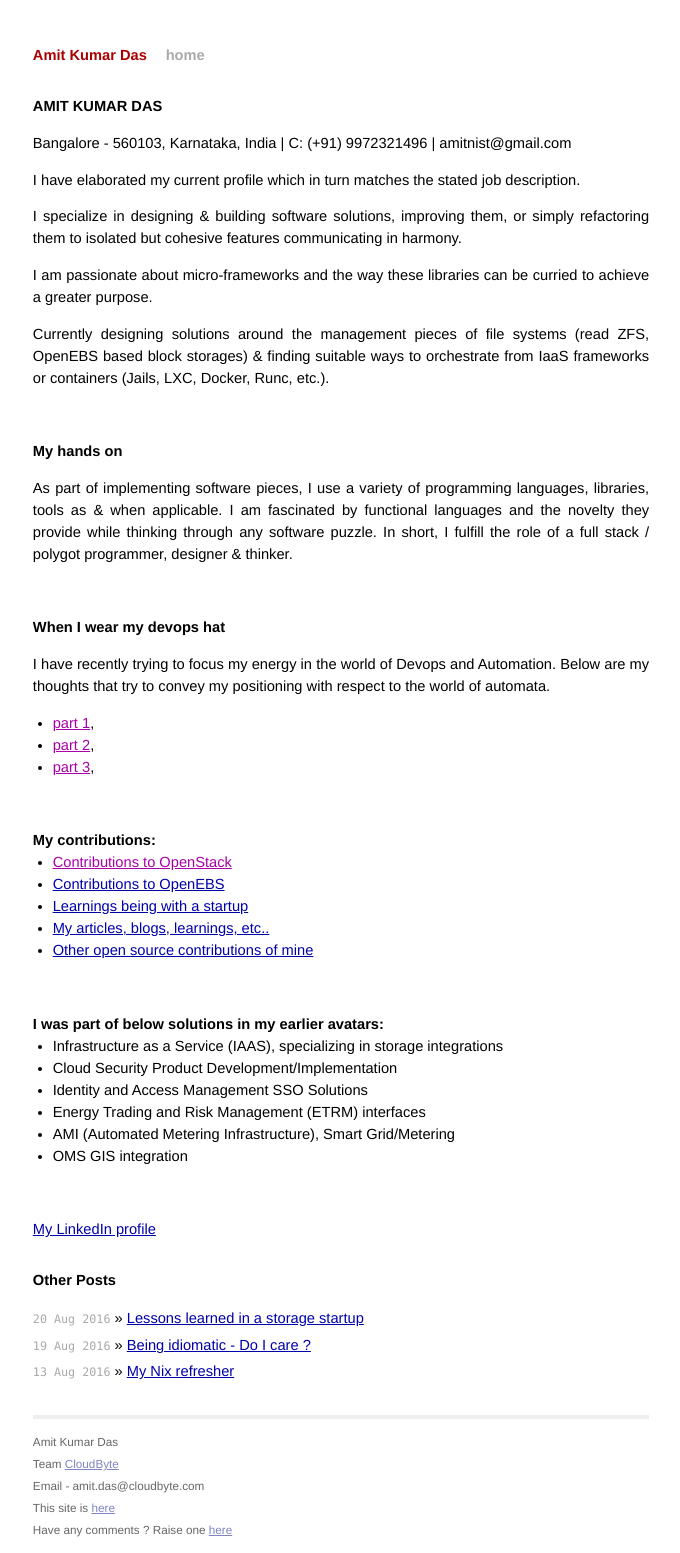
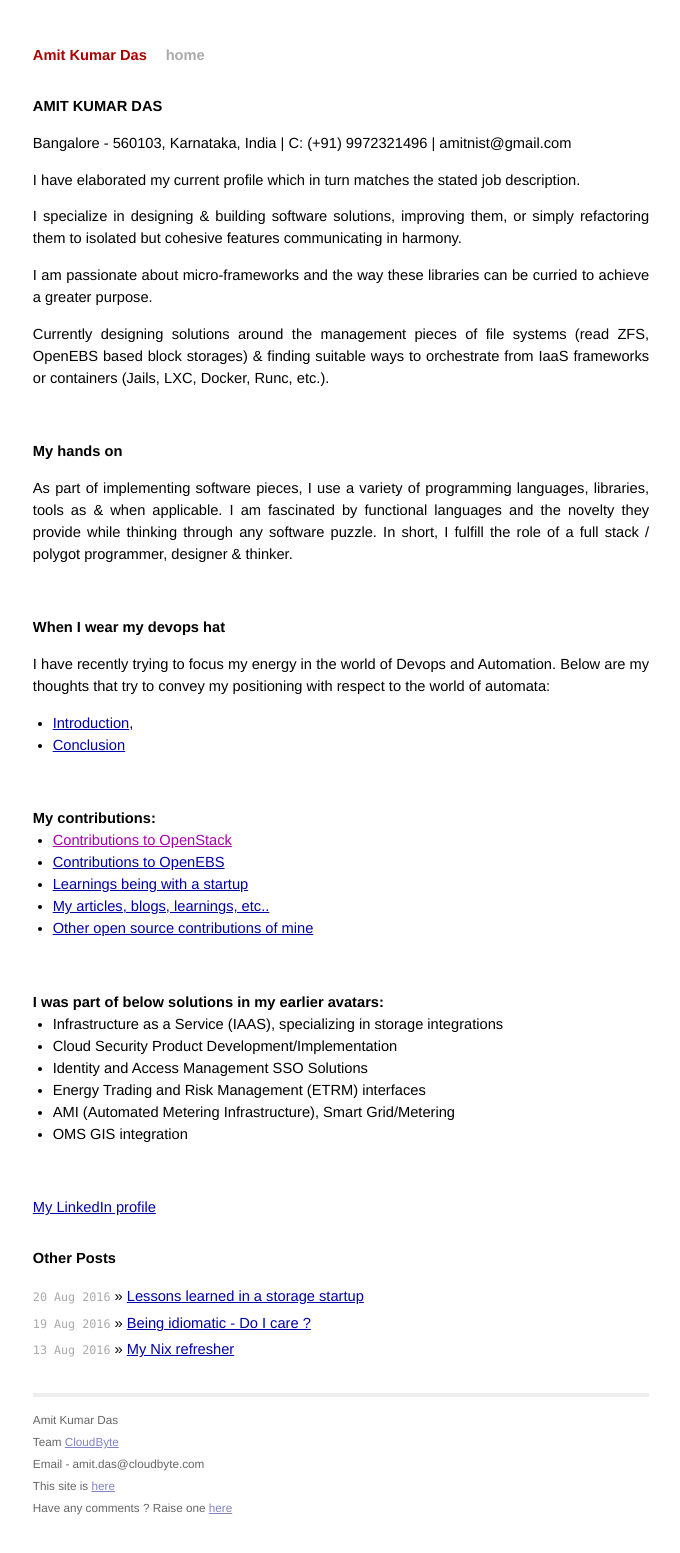
Before and after one commit to AmitKumarDas/amitkumardas.github.io, a Jekyll site: the page built from _posts/2016-09-01-my-resume-cover-letter.md, in a window 1280 px wide. Shown: the whole page, without its empty margins (299-979 px from the left). Built offline with Jekyll 4.4.1, drawn with Linux system fonts in a browser that asks for light colours; after the commit the page ends 1531 px from its top, so only the background shows below that.

Commit message:
Update 2016-09-01-my-resume-cover-letter.md

```diff
--- a/_posts/2016-09-01-my-resume-cover-letter.md
+++ b/_posts/2016-09-01-my-resume-cover-letter.md
@@ -32,10 +32,9 @@ In short, I fulfill the role of a full stack / polygot programmer, designer & th
 ### When I wear my devops hat
 
 I have recently trying to focus my energy in the world of Devops and Automation.
-Below are my thoughts that try to convey my positioning with respect to the world of automata.
-- [part 1](),
-- [part 2](),
-- [part 3](),
+Below are my thoughts that try to convey my positioning with respect to the world of automata:
+- [Introduction](https://github.com/CloudByteStorages/automation-core/blob/master/README.md),
+- [Conclusion](https://github.com/CloudByteStorages/automation-core/blob/master/touchstone/DesignThoughts/My%20Final%20Thoughts.md)
 
 <br />
 
```
